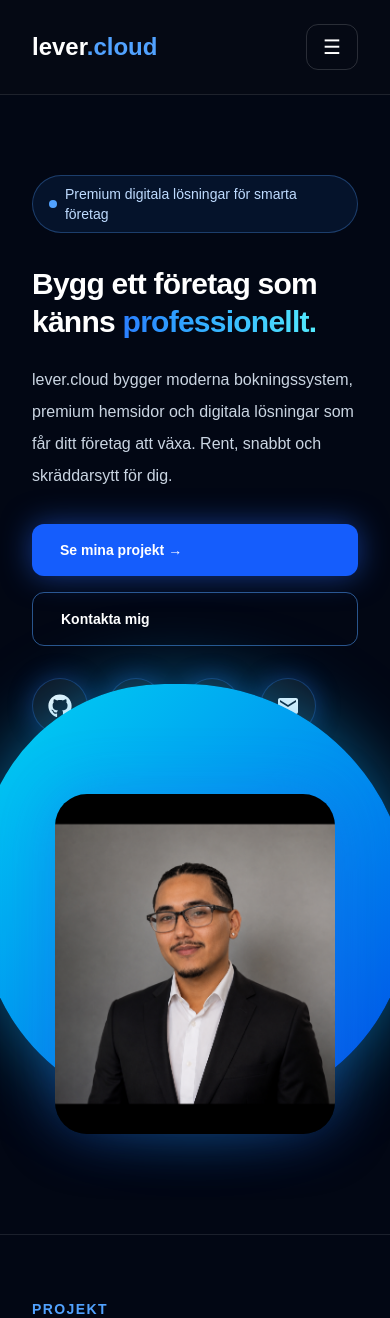
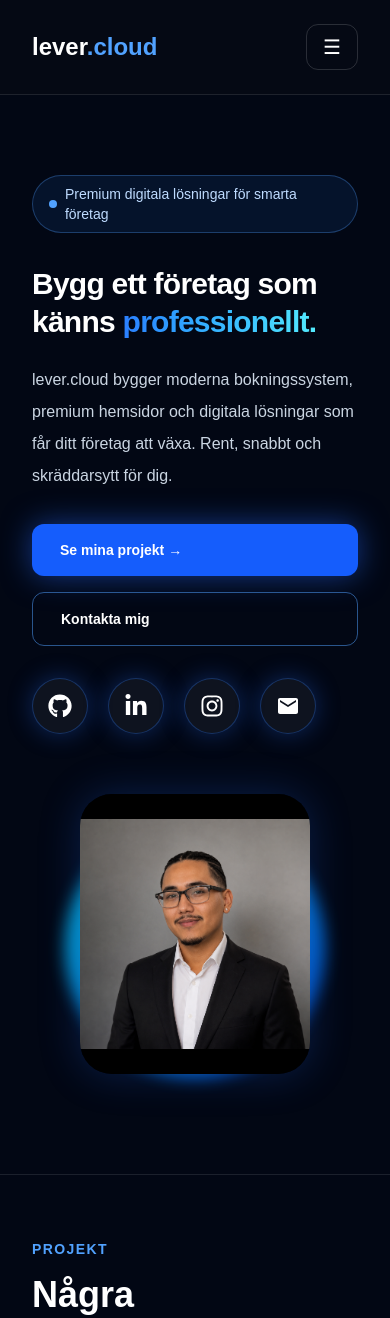
Before and after one commit to 1LeandroLV/lever-cloud, a Next.js app: page / in a window 390 px wide. Shown: the top 1318 px of the page. Built offline with nearby package versions, Linux system fonts and the light colour scheme.

Commit message:
Fix mobile profile image

```diff
--- a/app/page.tsx
+++ b/app/page.tsx
@@ -157,10 +157,10 @@ const [menuOpen, setMenuOpen] = useState(false);
             </div>
           </div>
 
-          <div className="relative flex h-[380px] items-center justify-center md:h-[540px]">
-            <div className="absolute bottom-10 h-[430px] w-[430px] rounded-[45%_55%_50%_50%] bg-gradient-to-br from-cyan-400 to-blue-700 shadow-[0_0_70px_rgba(14,165,233,0.55)]" />
+          <div className="relative flex h-[320px] items-center justify-center md:h-[540px]">
+             <div className="absolute bottom-4 h-[260px] w-[260px] rounded-full bg-gradient-to-br from-cyan-400 to-blue-700 opacity-80 blur-sm md:bottom-10 md:h-[430px] md:w-[430px]" />
 
-           <div className="relative z-10 h-[340px] w-[280px] overflow-hidden rounded-[2rem] md:h-[500px] md:w-[430px]  shadow-[0_0_60px_rgba(37,99,235,0.35)]">
+             <div className="relative z-10 h-[280px] w-[230px] overflow-hidden rounded-[2rem] shadow-[0_0_40px_rgba(37,99,235,0.25)] md:h-[500px] md:w-[430px] md:shadow-[0_0_60px_rgba(37,99,235,0.35)]">
               <Image
                 src="/profile.png"
                 alt="Leandro"
```
